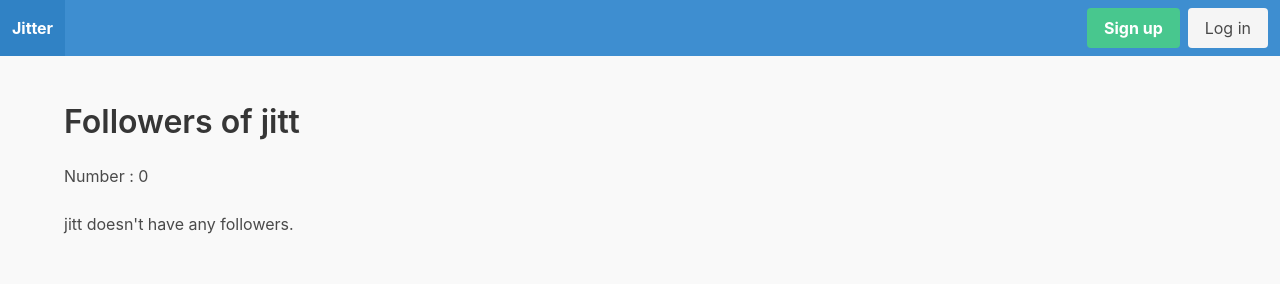
After one commit to marcowhite/twitter_django, a Django app: page /u/jitt/followers in a window 1280 px wide. The commit adds this page. Shown: the top 300 px of the page. Run offline with Django 4.2, Linux system fonts and the light colour scheme; data comes from the database, SQL or seed files in the repository; both versions use the stored data as it was after the commit.

Commit message:
user followers

```diff
--- /dev/null
+++ b/jitter3_10/jitter/apps/jitterprofile/templates/jitterprofile/followers.html
@@ -0,0 +1,27 @@
+{% extends 'core/base.html' %}
+
+{% load humanize %}
+
+{% block content %}
+<div class="container">
+    <div class="columns">
+        <div class="column is-12">
+            <h1 class="title">Followers of {{user.username}}</h1>
+            <p> Number : {{user.jitterprofile.followed_by.count}}</p>
+        </div>
+    </div>
+    <div class="columns">
+        <div class="column is-8">
+            {% for jitter in user.jitterprofile.followed_by.all %}
+                <p><a href="{% url 'jitterprofile' jitter.user.username %}">{{jitter.user.username}}</a></p>
+            {% empty %}
+                {% if request.user == user %}
+                    <p>Looks like you don't have any followers yet!</p>
+                {% else %}
+                    <p>{{user.username}} doesn't have any followers.</p>
+                {% endif %}
+            {% endfor %}
+        </div>
+    </div>
+</div>
+{% endblock %}
--- a/jitter3_10/jitter/apps/jitterprofile/templates/jitterprofile/jitterprofile.html
+++ b/jitter3_10/jitter/apps/jitterprofile/templates/jitterprofile/jitterprofile.html
@@ -7,7 +7,7 @@
     <div class="columns">
         <div class="column is-12">
             <h1 class="title">{{user.username}}</h1>
-            <p>Followers: {{user.jitterprofile.followed_by.count}}</p>
+            <p><a href="{% url 'followers' user.username %}">Followers: {{user.jitterprofile.followed_by.count}}</a></p>
             <p>Follows: {{user.jitterprofile.follow.count}}</p>
             <br>
             {% if user != request.user %}
--- a/jitter3_10/jitter/apps/jitterprofile/views.py
+++ b/jitter3_10/jitter/apps/jitterprofile/views.py
@@ -27,3 +27,8 @@ def unfollow_jitter(request, username):
     request.user.jitterprofile.follow.remove(user.jitterprofile)
 
     return redirect('jitterprofile', username = username)
+
+def followers(request, username):
+    user = get_object_or_404(User, username=username)
+
+    return render(request, 'jitterprofile/followers.html', {'user': user})
--- a/jitter3_10/jitter/jitter/urls.py
+++ b/jitter3_10/jitter/jitter/urls.py
@@ -19,7 +19,7 @@ from django.contrib.auth import views
 
 from apps.core.views import  frontpage , signup
 from apps.feed.views import feed, search
-from apps.jitterprofile.views import jitterprofile, follow_jitter, unfollow_jitter
+from apps.jitterprofile.views import jitterprofile, follow_jitter, unfollow_jitter, followers
 
 from apps.feed.api import api_add_jitt
 urlpatterns = [
@@ -35,6 +35,7 @@ urlpatterns = [
     path('feed/', feed ,name='feed'),
     path('search/', search ,name='search'),
     path('u/<str:username>/', jitterprofile ,name='jitterprofile'),
+    path('u/<str:username>/followers', followers, name='followers'),
     path('u/<str:username>/follow', follow_jitter ,name='follow_jitter'),
     path('u/<str:username>/unfollow', unfollow_jitter ,name='unfollow_jitter'),
 
```
Also changed, not shown: jitter3_10/jitter/db.sqlite3.
